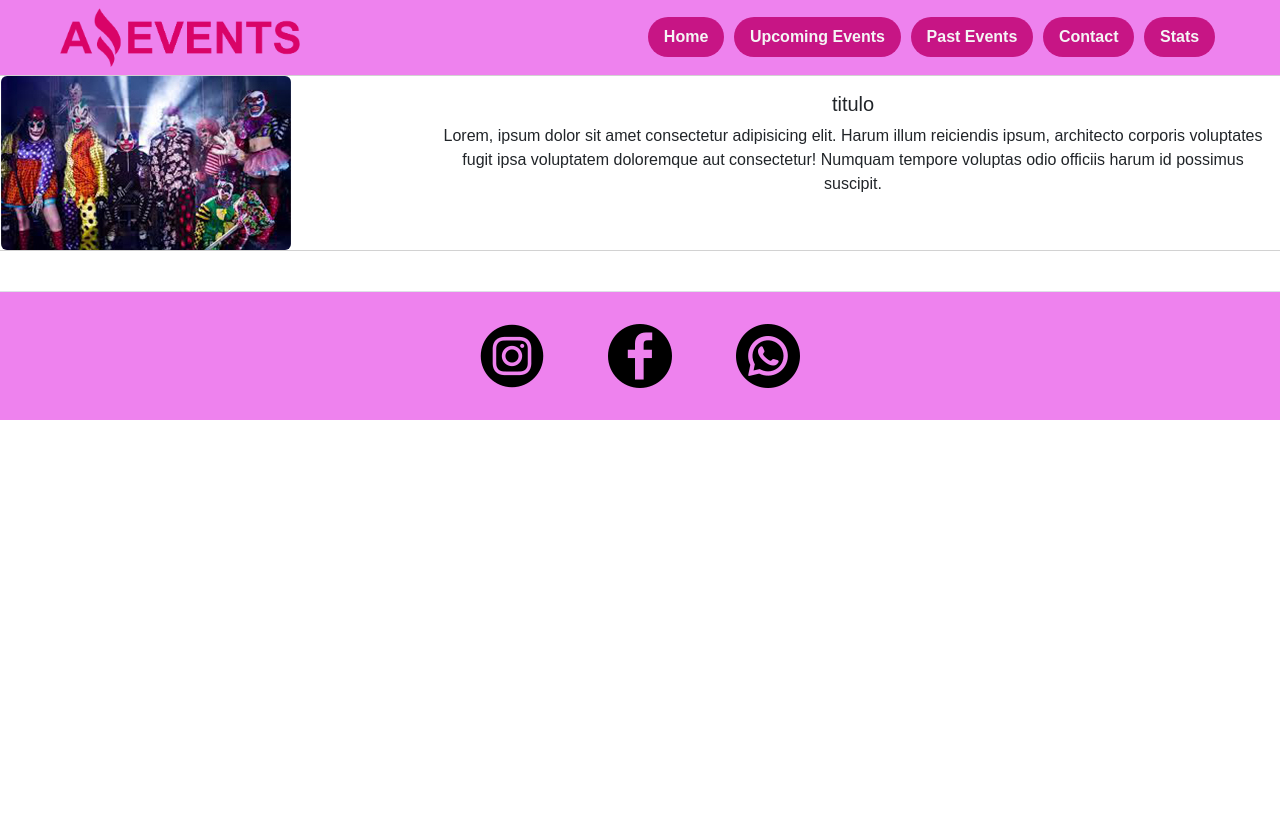
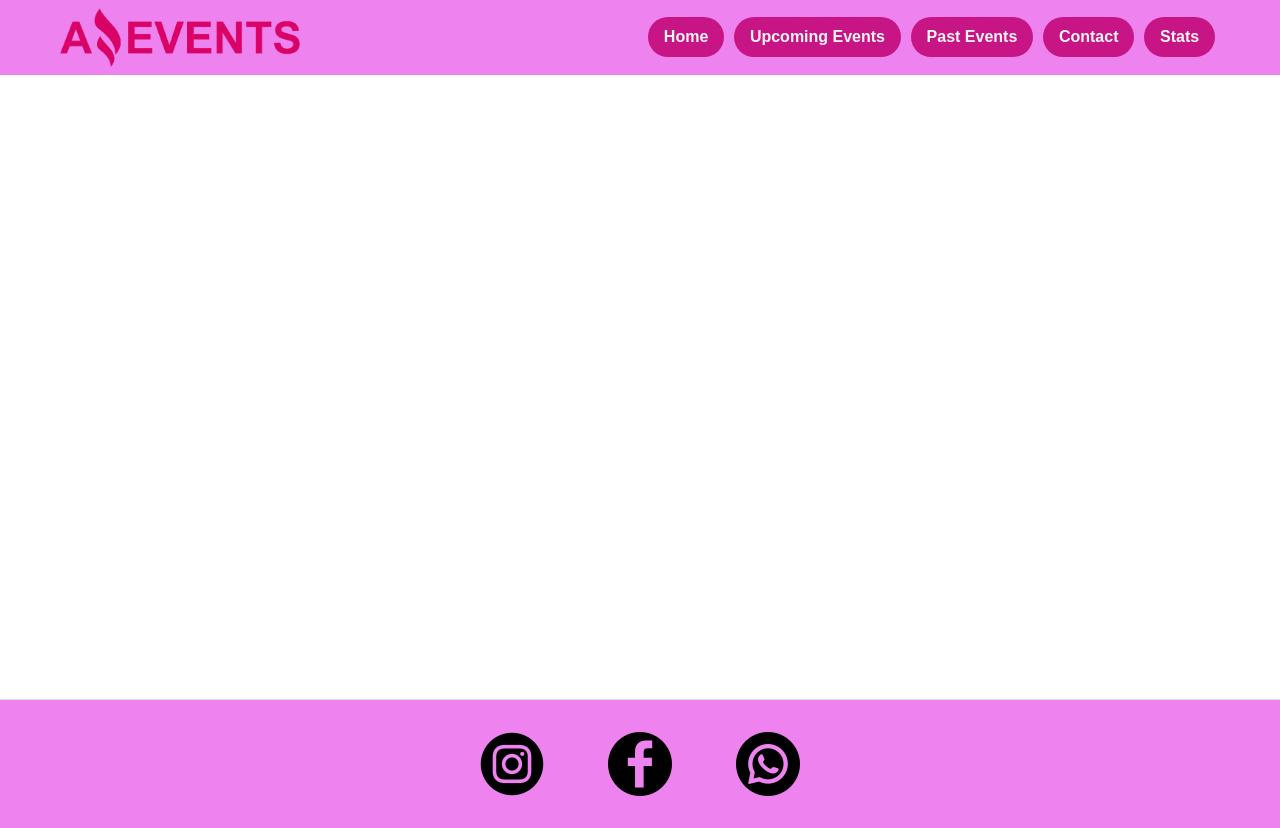
Before and after one commit to tomasfriz/Amazing-Events---Tomas-Friz, a plain HTML site: page details.html in a window 1280 px wide. Before the commit the page ends 800 px from the top, so only its background shows below. Drawn offline with nearby package versions, Linux system fonts and the light colour scheme.

Commit message:
colocando estilos y el contenido de details

```diff
--- a/assets/css/styles.css
+++ b/assets/css/styles.css
@@ -208,11 +208,20 @@ nav img {
 	border-radius: 10rem;
 	margin: 0.3rem;
 	padding: 0rem 0.5rem;
-
 }
 .nav-link{
 	color: whitesmoke !important;
 	font-weight: bold !important;
+}
+
+/* checkbox */
+main form input {
+    margin-right: .50rem !important;
+}
+
+/* details */
+.h-75 {
+    min-height: 75vh;
 }
 
 /* footer */
--- a/details.html
+++ b/details.html
@@ -25,7 +25,7 @@
                 <div class="collapse navbar-collapse justify-content-end" id="navbarNavDropdown">
                     <ul class="navbar-nav">
                         <li class="nav-item d-flex justify-content-center">
-                            <a class="nav-link" href="#">Home</a>
+                            <a class="nav-link" href="./index.html">Home</a>
                         </li>
                         <li class="nav-item d-flex justify-content-center">
                             <a class="nav-link" href="./futureEvents.html">Upcoming Events</a>
@@ -44,23 +44,8 @@
             </div>
         </nav>
     </header>
-    <main class="row d-flex justify-content-center">
-        <div class="card mb-3">
-            <div class="row g-0">
-                <div class="col-md-4">
-                    <img src="./assets/images/Costume_Party.jpg" class="img-fluid rounded" alt="foto del evento">
-                </div>
-                <div class="col-md-8">
-                    <div class="card-body">
-                        <h5 class="card-title text-center">titulo</h5>
-                        <p class="card-text text-center">Lorem, ipsum dolor sit amet consectetur adipisicing elit.
-                            Harum illum reiciendis ipsum, architecto corporis voluptates fugit ipsa voluptatem
-                            doloremque aut consectetur! Numquam tempore voluptas odio officiis harum id possimus
-                            suscipit.</p>
-                    </div>
-                </div>
-            </div>
-        </div>
+    <main>
+        <div id="contenedor" class="d-flex flex-column align-items-center h-75 align-middle"></div>
     </main>
     <footer
         class="d-flex flex-wrap justify-content-center align-items-center px-5 pb-1pt-2 mt-4 border-top bottom-0 w-100">
```
